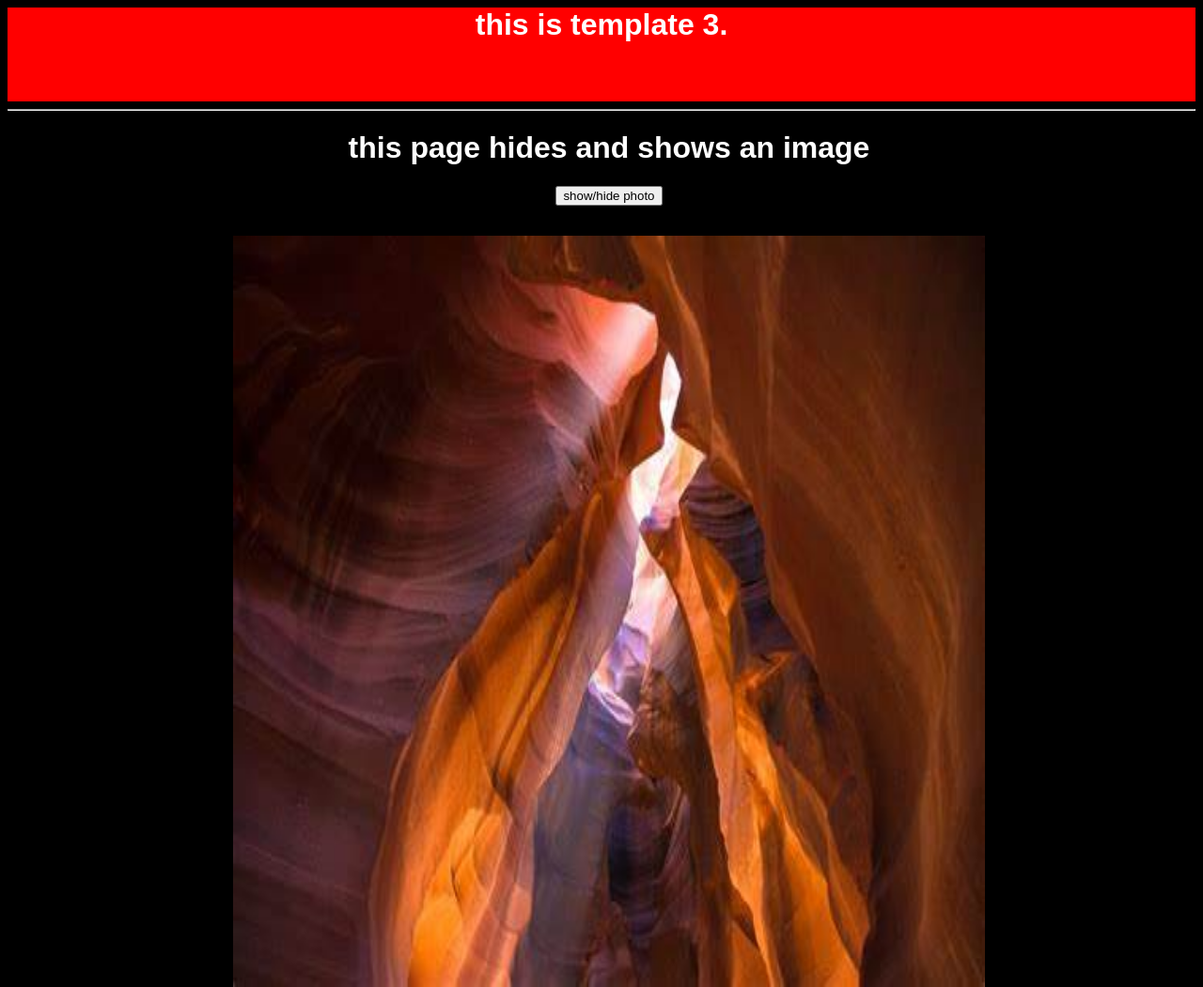
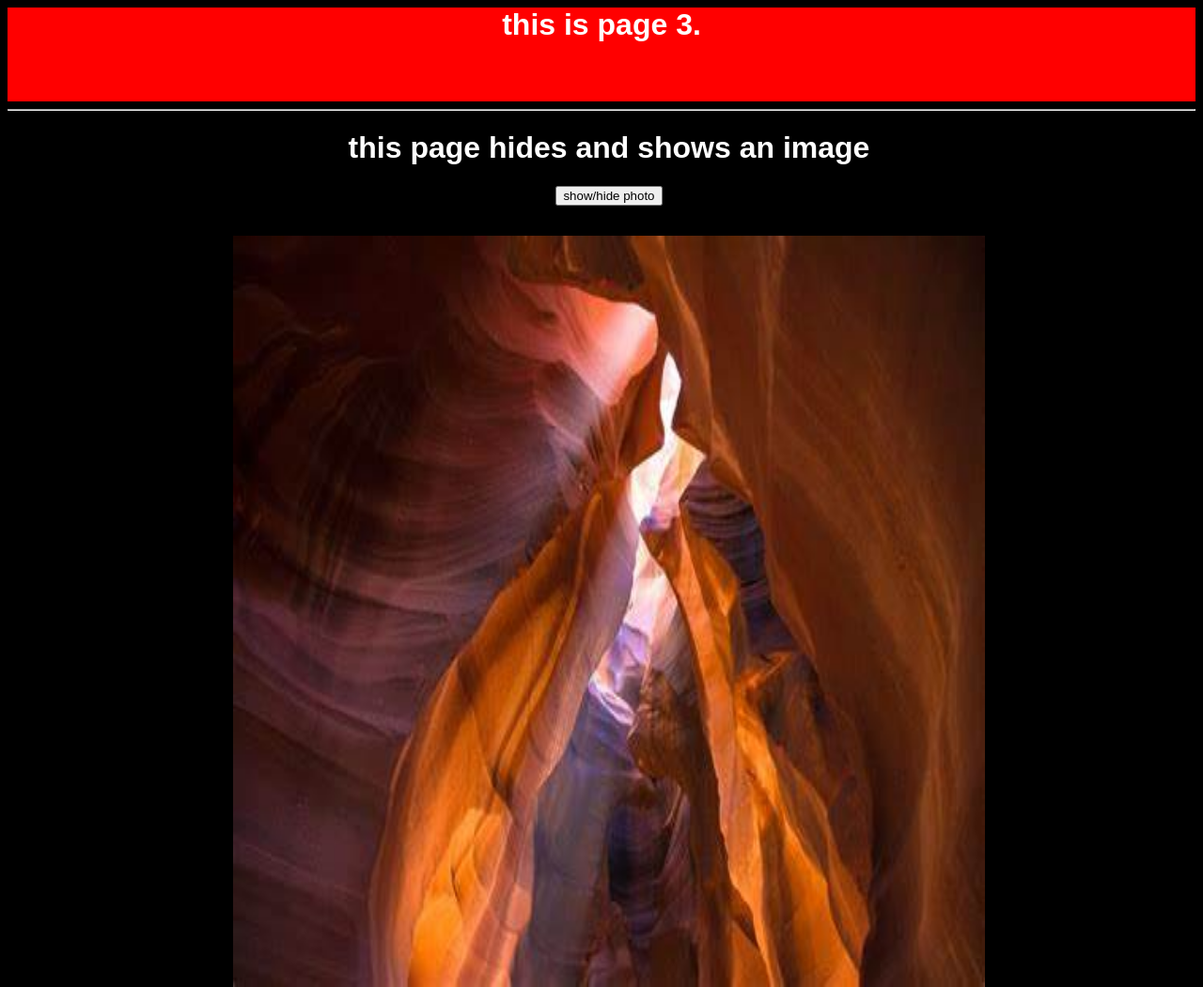
Before and after one commit to JosanSM/cis166aa, a plain HTML site: page index.t3.html in a window 1280 px wide. Shown: the top 1051 px of the page at 94% size. Drawn offline with Linux system fonts and the light colour scheme.

Commit message:
Update index.t3.html

```diff
--- a/index.t3.html
+++ b/index.t3.html
@@ -54,7 +54,7 @@
 <body>
 
     <div id="header">
-        <h1>this is template 3.</h1>
+        <h1>this is page 3.</h1>
     </div>
 
     <hr>
```
